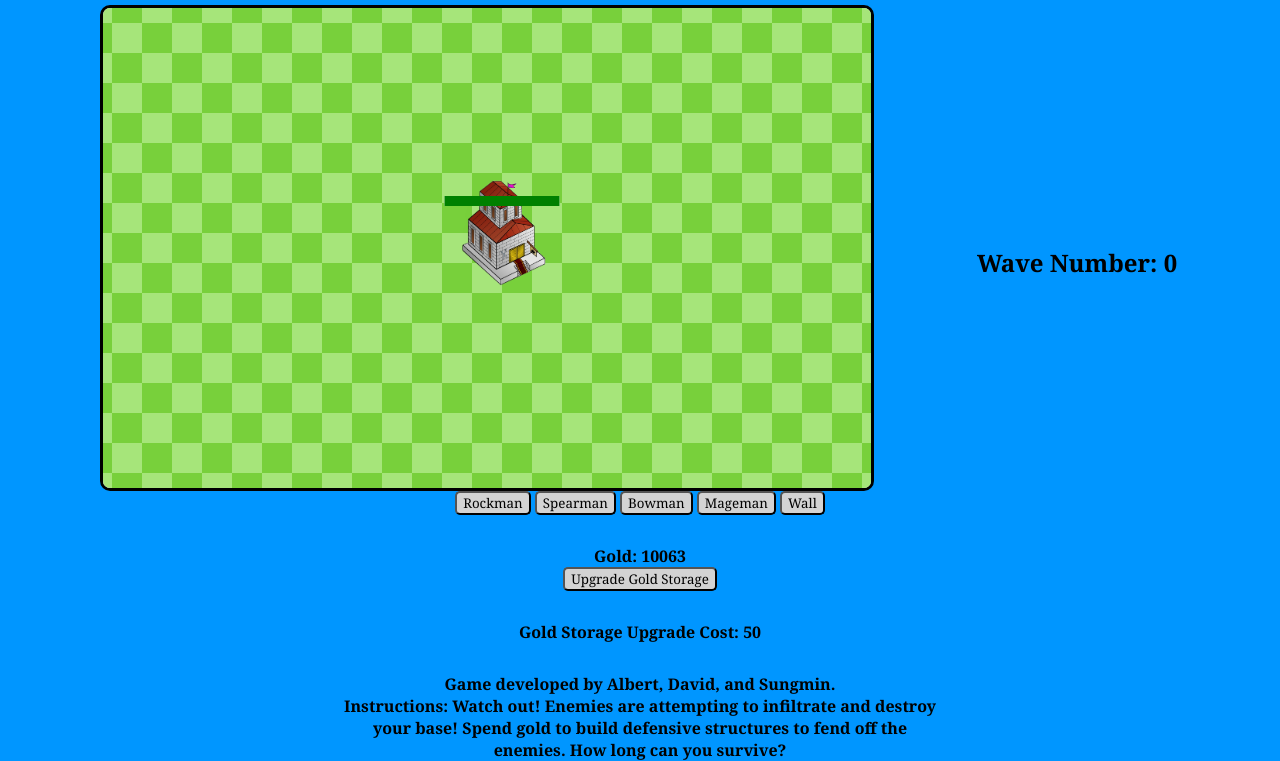
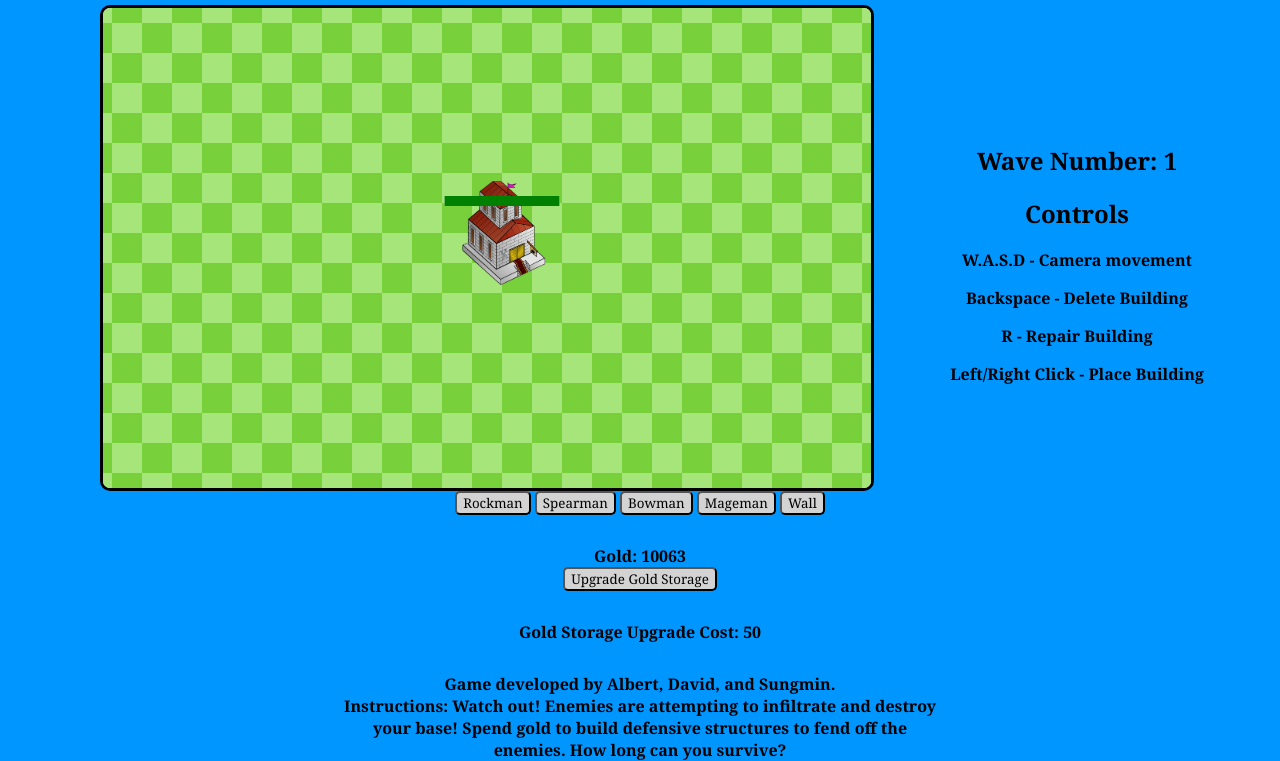
Before and after one commit to dxia2p/trifle-of-tribes, a plain HTML site: page index.html in a window 1280 px wide. Both pictures are taken after a click on the button "Rockman". Shown: the part 104-865 px from the top of the page. Drawn offline with Linux system fonts and the light colour scheme.

Commit message:
controls + hehe

```diff
--- a/index.html
+++ b/index.html
@@ -15,6 +15,11 @@
         <canvas id="canv"></canvas><br>
         <div class="building-sidebar">
             <h2>Wave Number: <span id="waveNumberIndicator">0</span></h2>
+            <h2>Controls</h2>
+            <p>W.A.S.D - Camera movement</p>
+            <p>Backspace - Delete Building</p>
+            <p>R - Repair Building</p>
+            <p>Left/Right Click - Place Building</p>
         </div>
     </div>
     <button class="building-btn" id="building-btn-1" disabled>Rockman</button>
--- a/script.js
+++ b/script.js
@@ -352,7 +352,7 @@ function spawnWave() {
         }
         dragonAmount += 1;
     }
+    document.getElementById("waveNumberIndicator").innerHTML = waveNumber;
 }
 
-setInterval(spawnWave, 60000)
-document.getElementById("waveNumberIndicator").innerHTML = waveNumber;
+setInterval(spawnWave, 6000)
```
